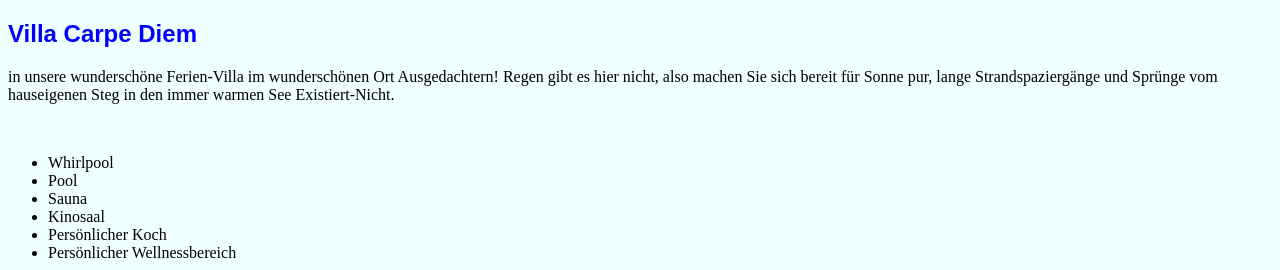
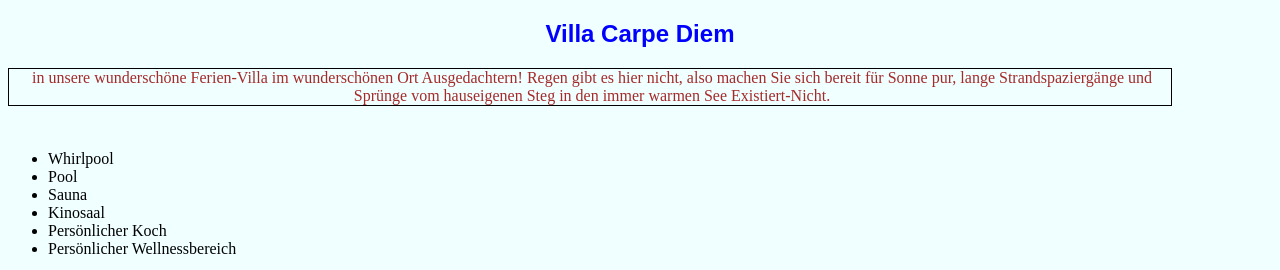
Before and after one commit to JamieHabith/Aufgabe-1, a website: page index.html in a window 1280 px wide. Shown: the top 270 px of the page. Drawn offline with Linux system fonts and the light colour scheme.

Commit message:
container added

```diff
--- a/index.html
+++ b/index.html
@@ -7,11 +7,13 @@
 </head>
 
 <body>
-  <h2>Villa Carpe Diem</h2>
-  <p> in unsere wunderschöne Ferien-Villa im wunderschönen Ort
-    Ausgedachtern! Regen gibt es hier nicht, also machen Sie sich bereit für Sonne pur, lange
-    Strandspaziergänge und Sprünge vom hauseigenen Steg in den immer warmen See
-    Existiert-Nicht.</p>
+  <div class="container">
+    <h2>Villa Carpe Diem</h2>
+    <p> in unsere wunderschöne Ferien-Villa im wunderschönen Ort
+      Ausgedachtern! Regen gibt es hier nicht, also machen Sie sich bereit für Sonne pur, lange
+      Strandspaziergänge und Sprünge vom hauseigenen Steg in den immer warmen See
+      Existiert-Nicht.</p>
+  </div>
   <br>
   <ul>
     <li>Whirlpool</li>
--- a/styles.css
+++ b/styles.css
@@ -11,3 +11,19 @@ h2 {
 body {
     background-color: azure;
 }
+
+.container {
+    color: brown;
+    text-align: center;
+    margin: 0 auto;
+}
+
+p {
+    border: 1px solid black;
+    margin-top: 10px;
+    margin-bottom: 10px;
+    margin-right: 100px;
+    margin-left: 0px;
+    padding-left: 4px;
+    text-align: center;
+}
```
